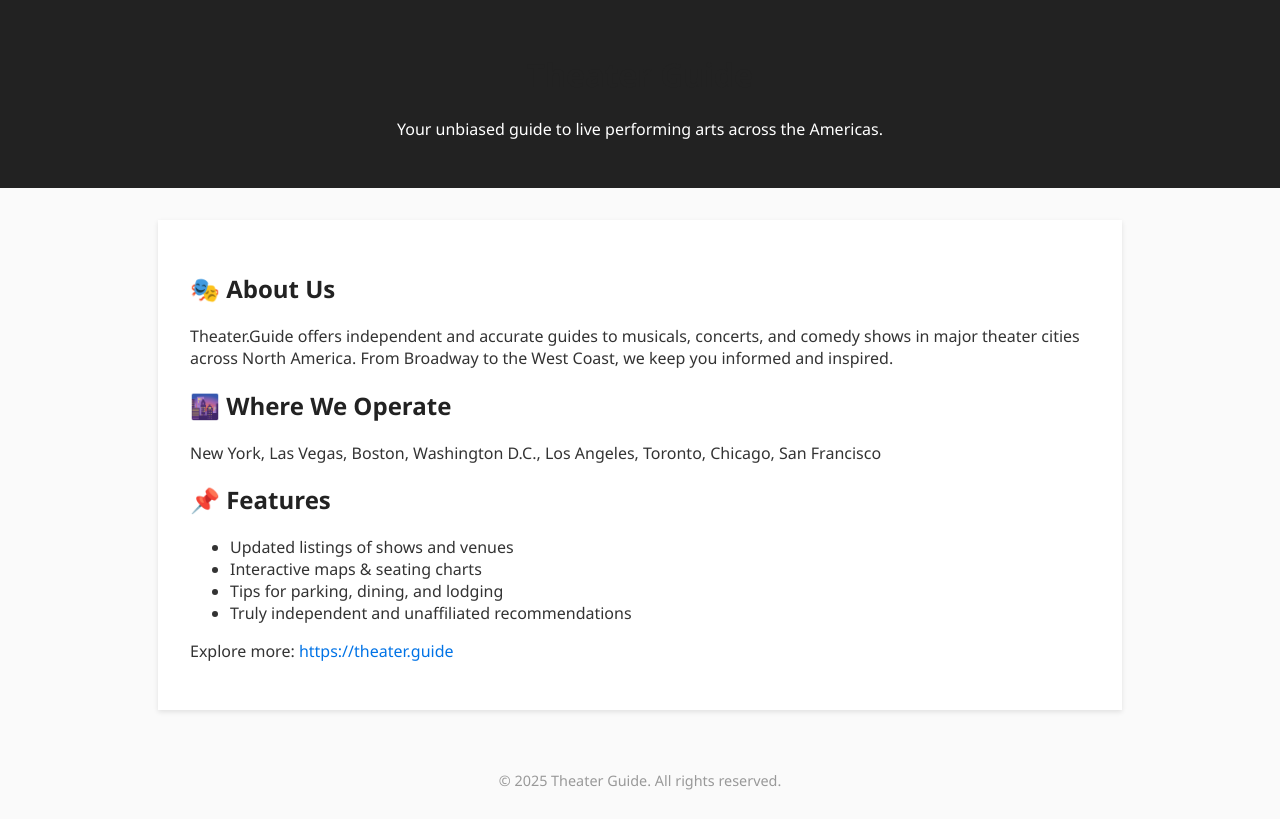
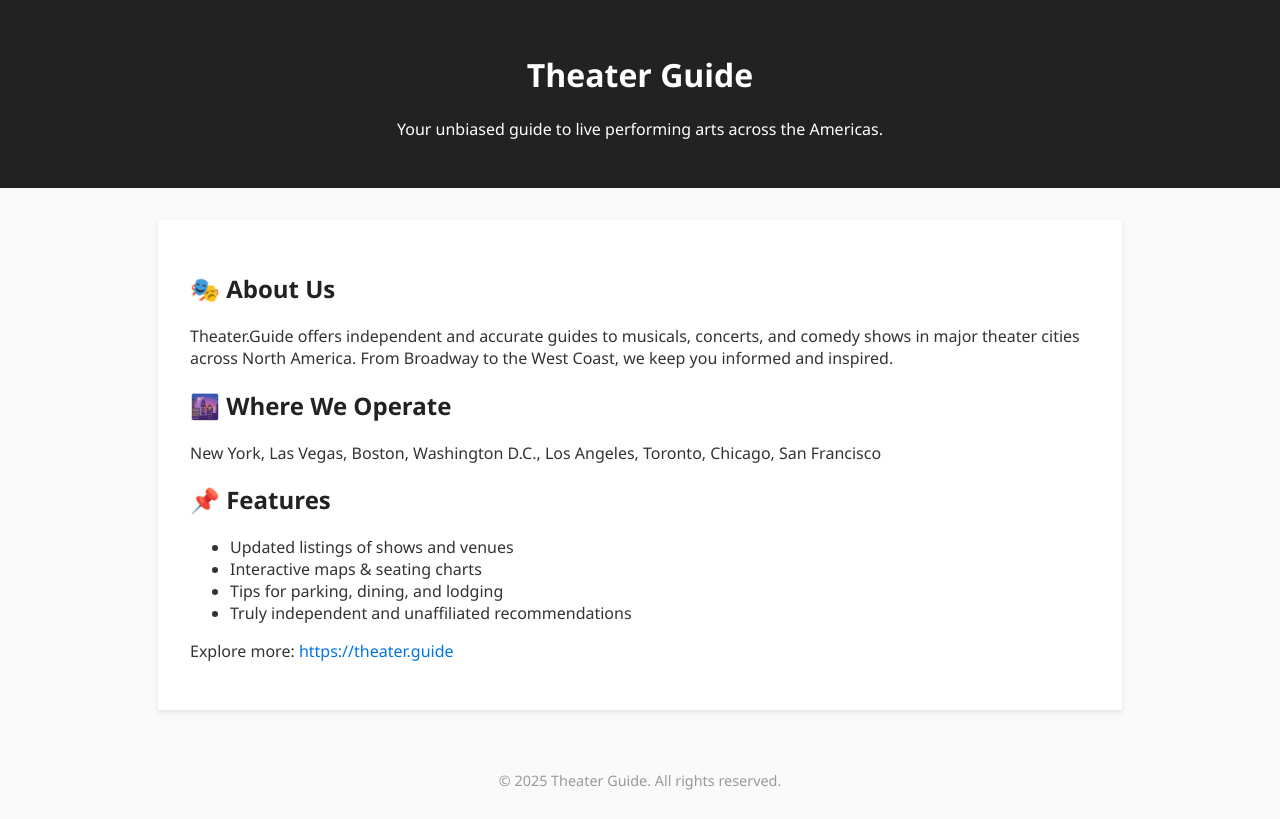
Before and after one commit to Theater-Guide/Theater-Guide, a plain HTML site: page docs/index.html in a window 1280 px wide. Drawn offline with Linux system fonts and the light colour scheme.

Commit message:
Update index.html

```diff
--- a/docs/index.html
+++ b/docs/index.html
@@ -7,7 +7,7 @@
   <title>Theater Guide</title>
 		<style>
 			body {
-      font-family: 'Segoe UI', sans-serif;
+				font-family: "Segoe UI", sans-serif;
 				background-color: #fafafa;
 				margin: 0;
 				padding: 0;
@@ -24,9 +24,9 @@
 				margin: 2em auto;
 				padding: 2em;
 				background: white;
-      box-shadow: 0 2px 5px rgba(0,0,0,0.1);
+				box-shadow: 0 2px 5px rgba(0, 0, 0, 0.1);
 			}
-    h1, h2 {
+			h2 {
 				color: #222;
 			}
 			a {
```
Lines whose indentation alone changed are shown as unchanged.
